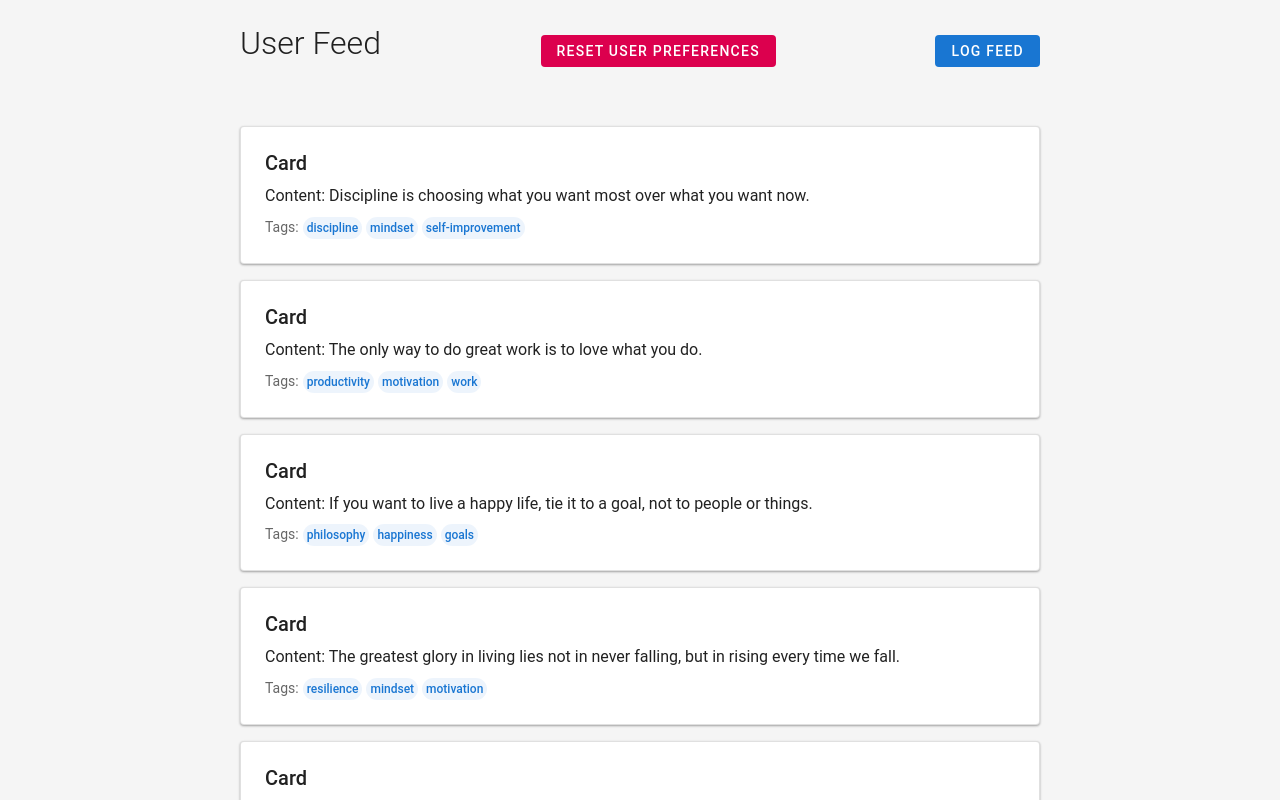
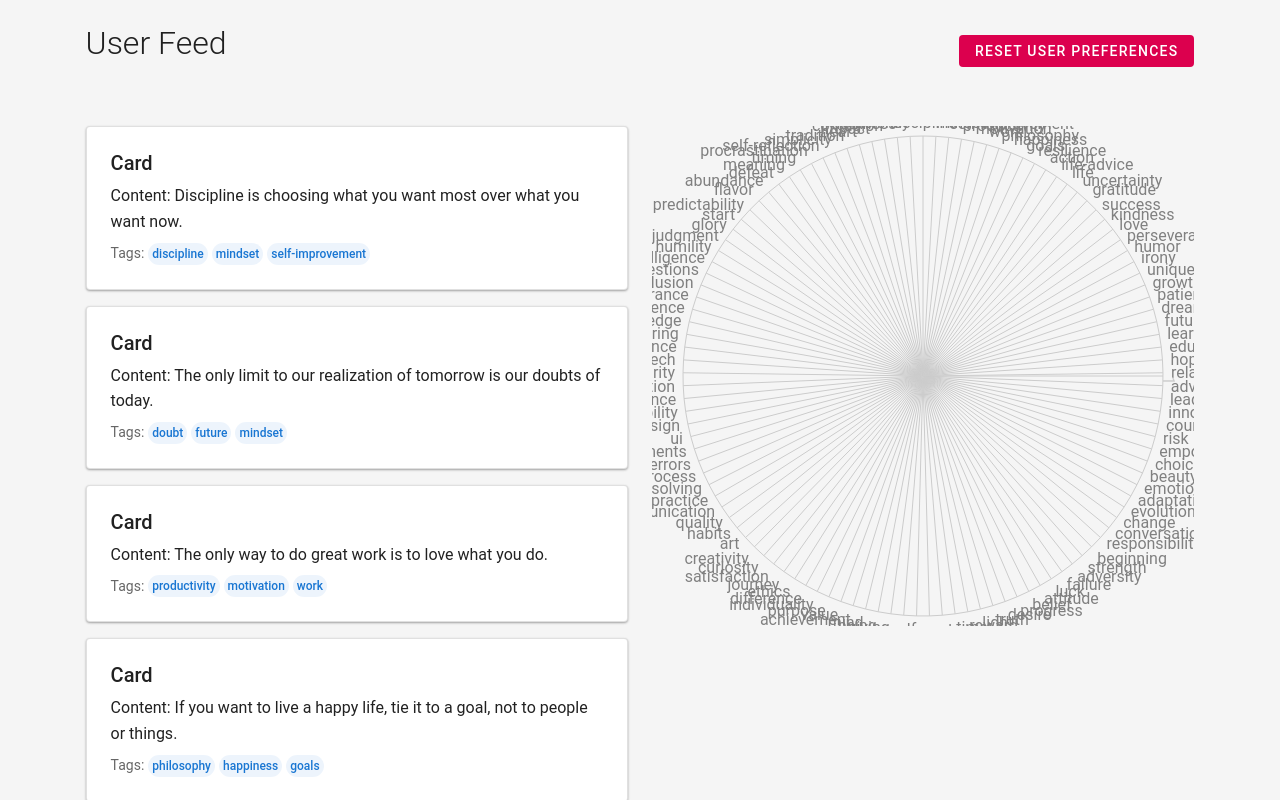
Before and after one commit to arnoldgunter/VectorFeed, a React (Create React App) app: page / in a window 1280 px wide. Shown: the top 800 px of the page. Built offline with nearby package versions, Linux system fonts and the light colour scheme.

Commit message:
feat(feed): add user vector chart

```diff
--- a/package.json
+++ b/package.json
@@ -10,6 +10,7 @@
     "react": "^19.2.5",
     "react-dom": "^19.2.5",
     "react-scripts": "5.0.1",
+    "recharts": "^3.8.1",
     "web-vitals": "^2.1.4"
   },
   "scripts": {
--- a/src/components/Feed.jsx
+++ b/src/components/Feed.jsx
@@ -1,7 +1,7 @@
 import Card from "./Card";
-import { cards } from "../data/cards";
 import useFeed from "../hooks/useFeed";
 import styles from "../styles/Feed.module.css";
+import UserChart from "./UserChart";
 
 function Feed() {
   const { resetUserVector, interact, feed } = useFeed();
@@ -10,13 +10,23 @@ function Feed() {
     <div className={styles.feed}>
       <div className={styles.header}>
         <h1 className={styles.title}>User Feed</h1>
-        <button className={styles.resetButton} onClick={resetUserVector}>Reset User Preferences</button>
-        <button onClick={feed}>Log Feed</button>
+        <button className={styles.resetButton} onClick={resetUserVector}>
+          Reset User Preferences
+        </button>
       </div>
-      <div className={styles.cardsContainer}>
-        {cards.map((card, index) => (
-          <Card key={index} content={card} onClick={() => interact("click", card)}/>
-        ))}
+      <div className={styles.content}>
+        <div className={styles.cardsContainer}>
+          {feed().map((card, index) => (
+            <Card
+              key={index}
+              content={card}
+              onClick={() => interact("click", card)}
+            />
+          ))}
+        </div>
+        <div className={styles.userChart}>
+          <UserChart />
+        </div>
       </div>
     </div>
   );
--- /dev/null
+++ b/src/components/UserChart.jsx
@@ -0,0 +1,55 @@
+import {
+  Radar,
+  RadarChart,
+  PolarGrid,
+  PolarAngleAxis,
+  PolarRadiusAxis,
+  ResponsiveContainer,
+} from "recharts";
+import useFeed from "../hooks/useFeed";
+
+const UserChart = () => {
+  const { userVector } = useFeed();
+
+  const data = Array.isArray(userVector)
+    ? userVector.map((value, index) => ({
+        subject: `Vector ${index + 1}`,
+        A: value,
+      }))
+    : Object.entries(userVector || {}).map(([subject, A]) => ({
+        subject,
+        A,
+      }));
+
+  const maxValue = Math.max(1, ...data.map((item) => item.A));
+
+  return (
+    <ResponsiveContainer width="100%" height={500}>
+      <RadarChart
+        cx="50%"
+        cy="50%"
+        outerRadius="100%"
+        data={data}
+        margin={{
+          top: 10,
+          left: 10,
+          right: 10,
+          bottom: 10,
+        }}
+      >
+        <PolarGrid />
+        <PolarAngleAxis dataKey="subject" />
+        <PolarRadiusAxis domain={[0, maxValue]} tickCount={5} />
+        <Radar
+          name="User"
+          dataKey="A"
+          stroke="#8884d8"
+          fill="#8884d8"
+          fillOpacity={0.6}
+        />
+      </RadarChart>
+    </ResponsiveContainer>
+  );
+};
+
+export default UserChart;
--- a/src/engine/explorer.js
+++ b/src/engine/explorer.js
@@ -2,3 +2,18 @@
 // This module injects randomness and diversity into the feed.
 // In addition to top-ranked cards, it deliberately mixes in lower-ranked or random cards.
 // This exploration mechanism helps discover new user interests and prevents the system from becoming too narrow or repetitive.
+
+export function injectNewCards(scoredCards, allCards) {
+    const top = [...scoredCards];
+    const randomCards = allCards
+        .slice()
+        .sort(() => Math.random() - 0.5)
+        .slice(0, 5);
+
+    for (const card of randomCards) {
+        const insertAt = Math.floor(Math.random() * (top.length + 1));
+        top.splice(insertAt, 0, card);
+    }
+
+    return top;
+}
--- a/src/hooks/useFeed.js
+++ b/src/hooks/useFeed.js
@@ -5,6 +5,7 @@ import { applyDecay } from "../engine/decay";
 import { tags } from "../config/tags";
 import { scoreCard } from "../engine/scorer";
 import { cards } from "../data/cards";
+import { injectNewCards } from "../engine/explorer";
 
 function createInitialVector() {
   return tags.reduce((acc, tag) => {
@@ -41,14 +42,18 @@ export default function useFeed() {
   }
 
   function feed() {
-    return cards
+    const scored = cards
       .map((card) => ({
         ...card,
         score: scoreCard(userVector, card),
       }))
       .sort((a, b) => b.score - a.score)
       .slice(0, 20);
+
+    const withExploration = injectNewCards(scored, cards);
+
+    return withExploration;
   }
 
-  return { resetUserVector, interact, userVector, feed };
+  return { userVector, resetUserVector, interact, feed };
 }
--- a/src/styles/Card.module.css
+++ b/src/styles/Card.module.css
@@ -31,9 +31,13 @@
   display: flex;
   flex-wrap: wrap;
   gap: var(--spacing-xs);
+  align-items: center;
 }
 
 .tag {
+  display: inline-flex;
+  align-items: center;
+  white-space: nowrap;
   background-color: rgba(25, 118, 210, 0.08);
   color: var(--primary-color);
   padding: 2px var(--spacing-xs);
--- a/src/styles/Feed.module.css
+++ b/src/styles/Feed.module.css
@@ -1,6 +1,6 @@
 .feed {
-  max-width: 800px;
-  width: 100%;
+  max-width: 2400px;
+  width: 90%;
   display: flex;
   flex-direction: column;
   gap: var(--spacing-lg);
@@ -42,8 +42,19 @@
   outline-offset: 2px;
 }
 
+.content {
+  display: grid;
+  grid-template-columns: minmax(320px, 1fr) minmax(320px, 1fr);
+  align-items: stretch;
+  gap: var(--spacing-lg);
+}
+
 .cardsContainer {
   display: flex;
   flex-direction: column;
   gap: var(--spacing-md);
 }
+
+.userChart {
+  min-height: 520px;
+}
```
Also changed, not shown: 1 other file (tests, documents, lock files or other folders).
